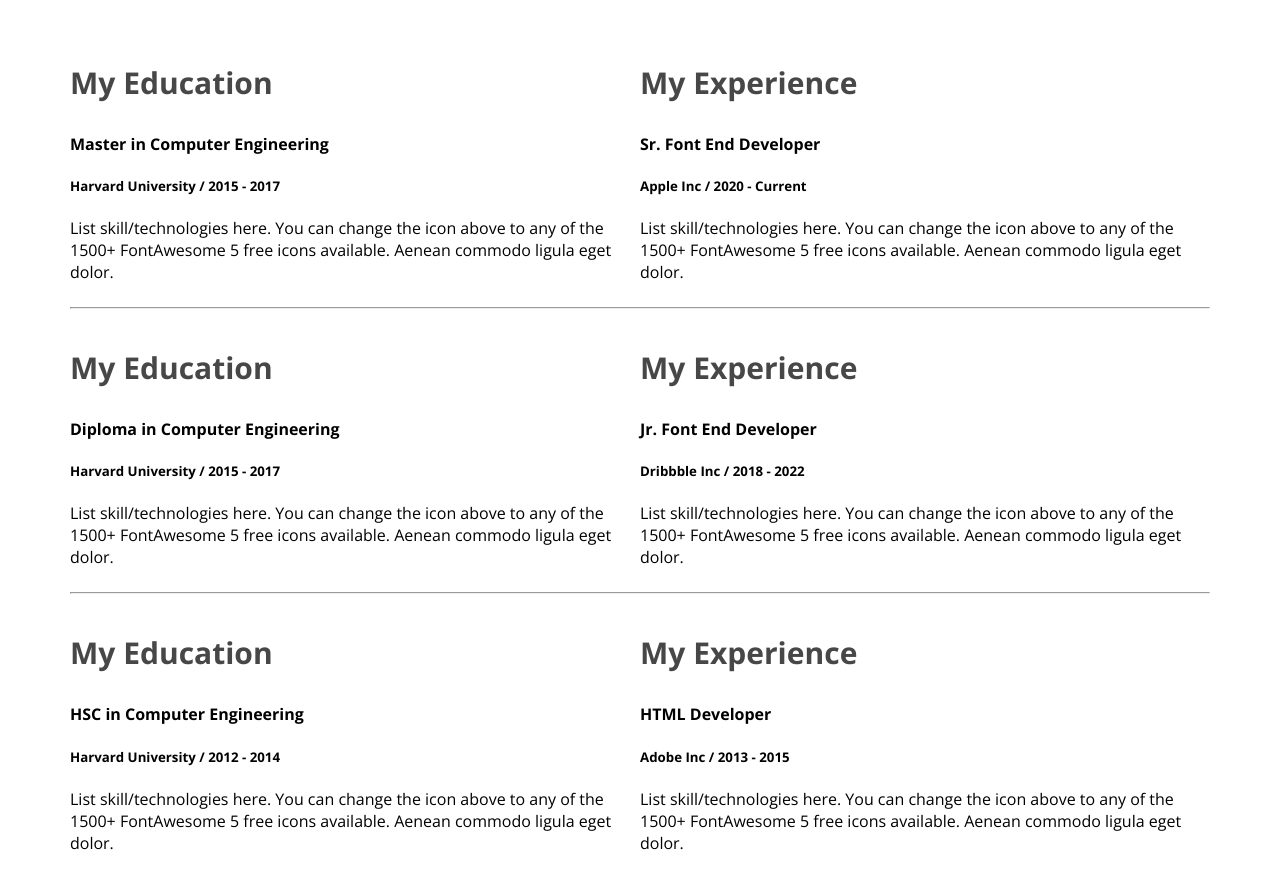
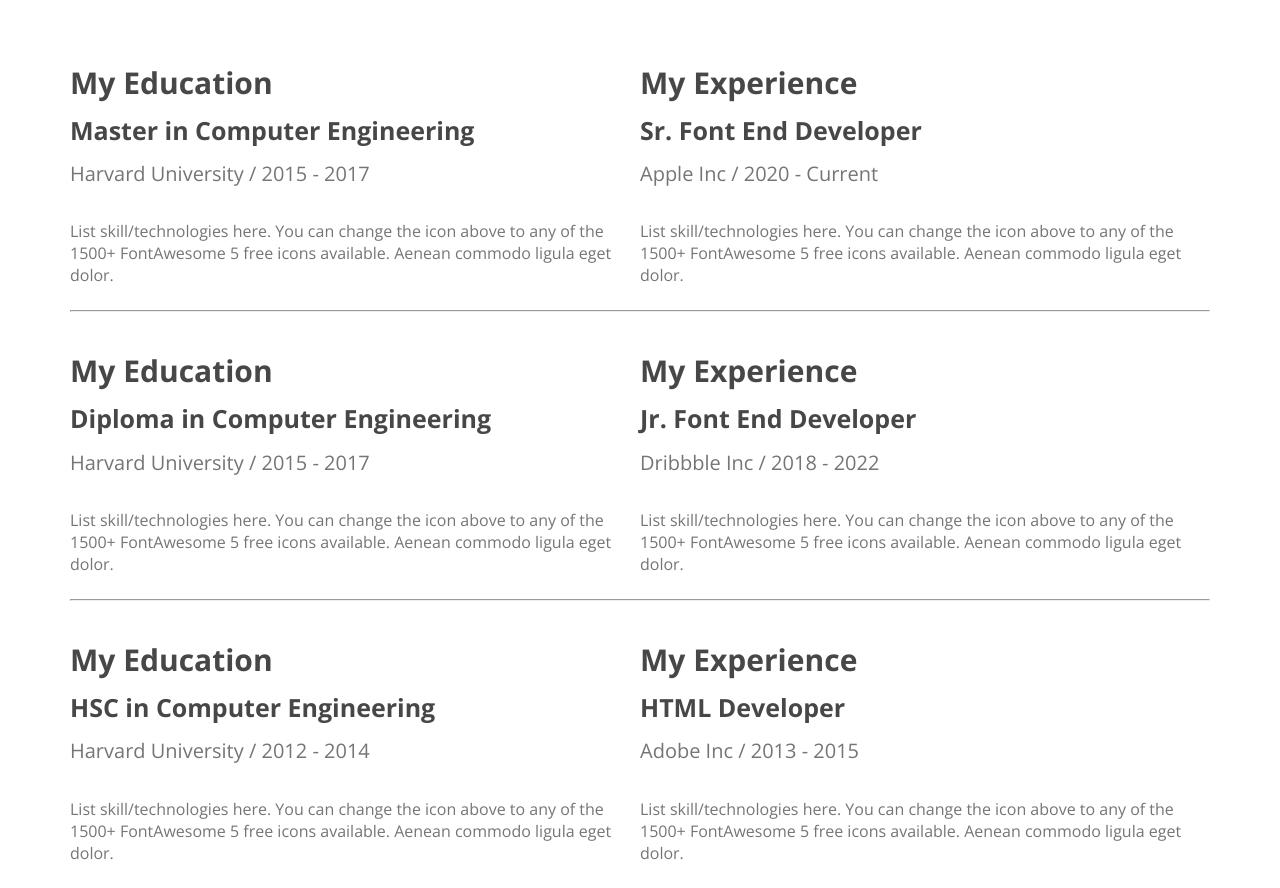
Before and after one commit to mdkhairulislamkhokon/web-developer-portfolio, a plain HTML site: page index.html in a window 1280 px wide. Shown: the part 2234-3122 px from the top of the page. Drawn offline with nearby package versions, Linux system fonts and the light colour scheme.

Commit message:
resume section added done

```diff
--- a/styles/portfolio.css
+++ b/styles/portfolio.css
@@ -175,4 +175,24 @@ main section{
     font-size: 30px;
     font-weight: 700;
     color: #474747;
+    margin-top: 30px;
 }
+
+.resume-items{
+    font-size: 25px;
+    font-weight: 700;
+    color: #474747;
+    margin-top: -20px;
+}
+
+.resume-info{
+    font-size: 20px;
+    font-weight: 400;
+    color: #757575;
+    margin-top: -20px;
+}
+
+.resume-description{
+    font-size: 16px;
+    color: #757575
+}
```
